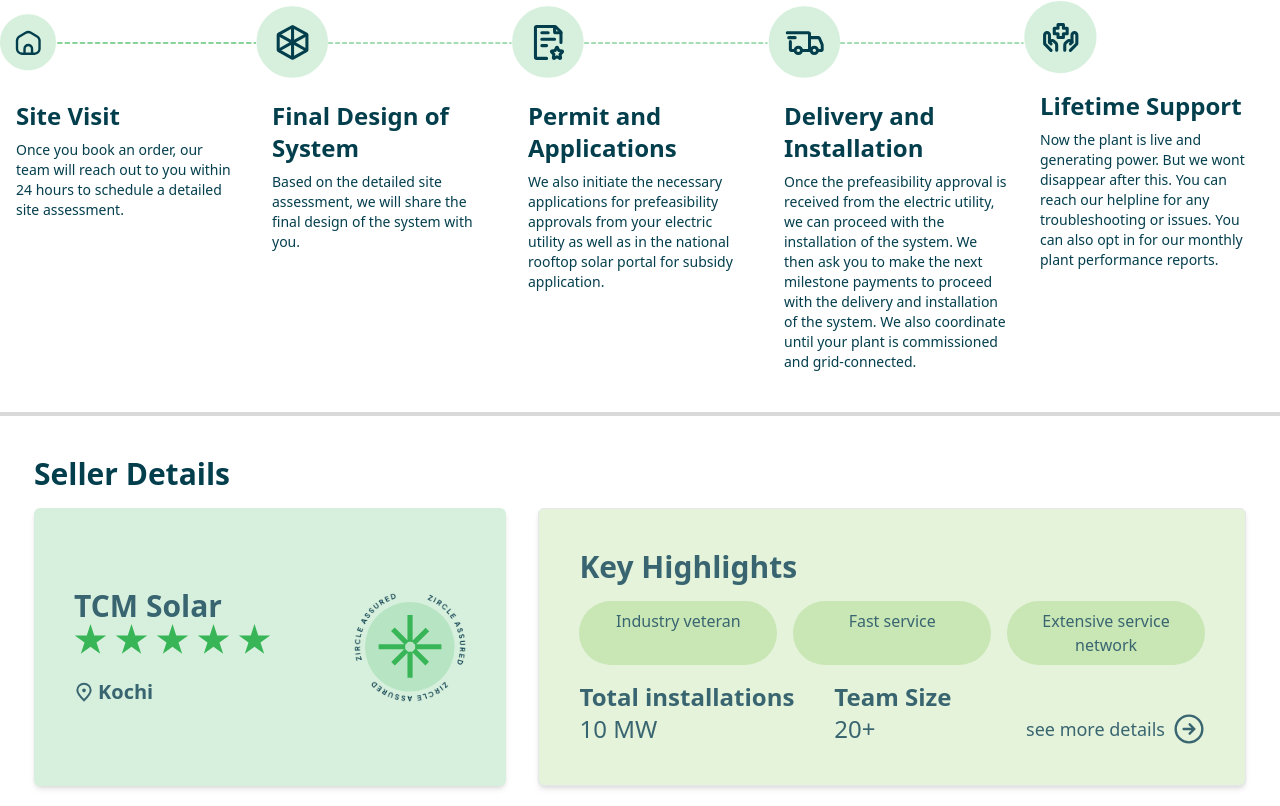
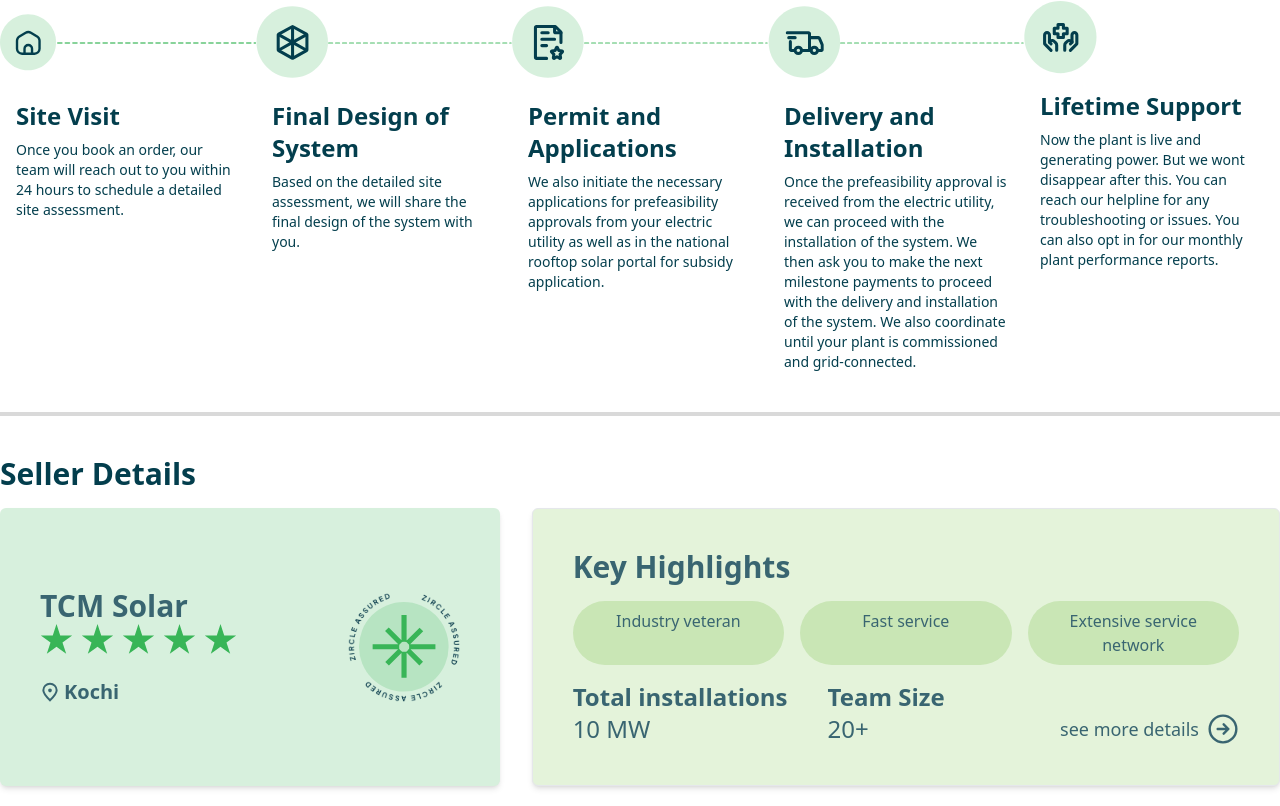
Before and after one commit to Abhaykumar404/Product-page, a Next.js app: page / in a window 1280 px wide. Shown: the part 3417-4223 px from the top of the page. Built offline with nearby package versions, Linux system fonts and the light colour scheme.

Commit message:
issue fixed

```diff
--- a/src/app/page.tsx
+++ b/src/app/page.tsx
@@ -124,7 +124,7 @@
         <div className='h-[4px] bg-[#D9D9D9] lg:mb-10 mb-4 mt-10'></div>
 
 
-        <div className='flex justify-center items-center'>
+        <div className=''>
           <SellerDetails />
         </div>
 
```
